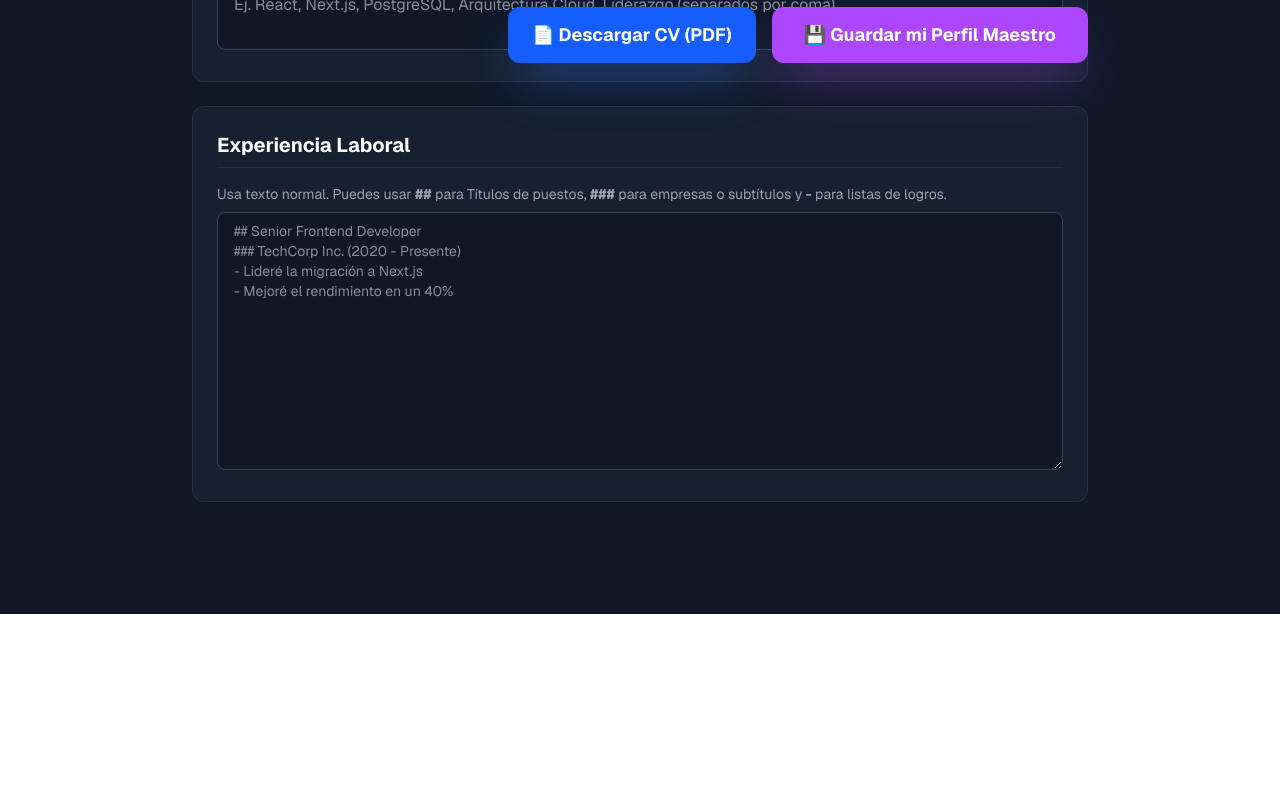
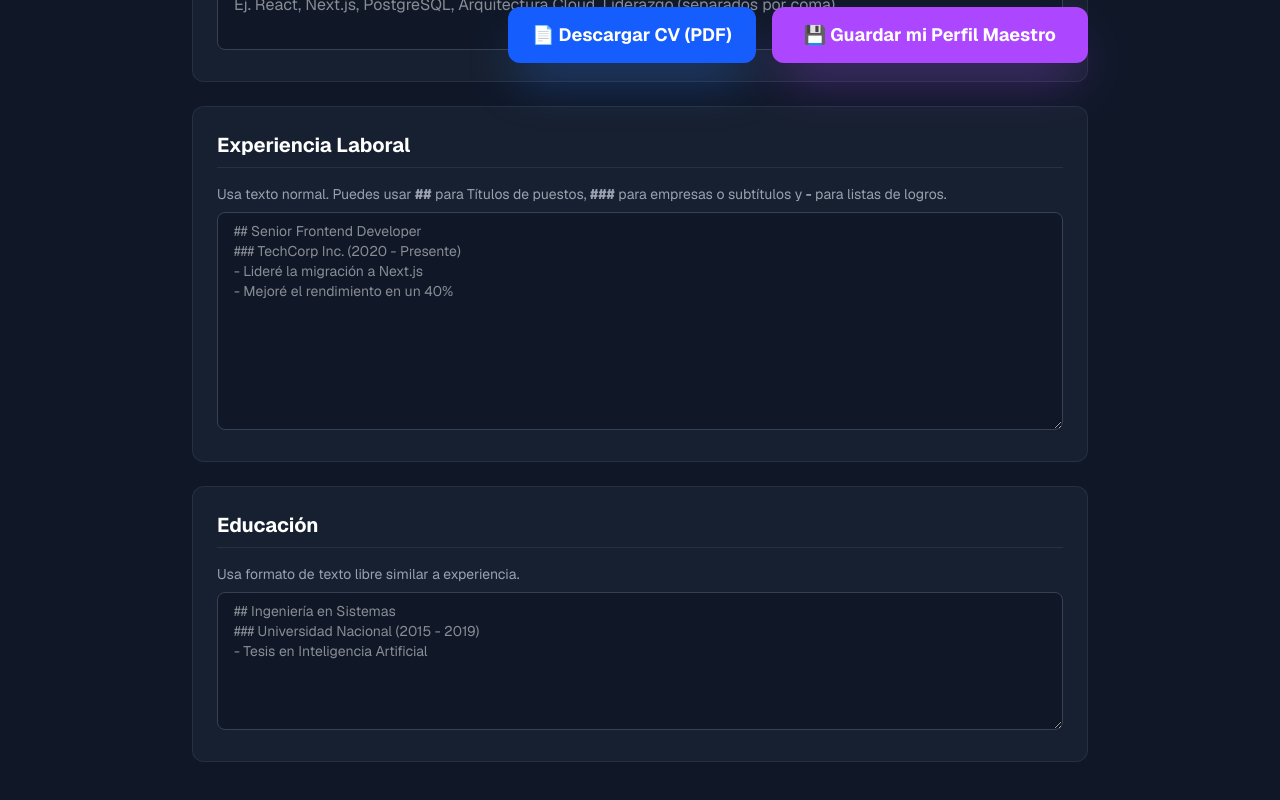
Before and after one commit to CharlyTlelo/dev-tracker-ats, a Next.js app: page /profile in a window 1280 px wide. Shown: the part 721-1521 px from the top of the page. Before the commit the page ends 1335 px from the top, so only its background shows below. Built offline with nearby package versions, Linux system fonts and the light colour scheme; no server answers; the database is empty.

Commit message:
fix: add education field back to form

```diff
--- a/src/components/ProfileForm.tsx
+++ b/src/components/ProfileForm.tsx
@@ -384,7 +384,14 @@ export default function ProfileForm() {
       <div className="bg-gray-800/50 p-6 rounded-xl border border-gray-700/50">
         <h2 className="text-xl font-bold text-white mb-4 border-b border-gray-700/50 pb-2">Experiencia Laboral</h2>
         <p className="text-sm text-gray-400 mb-2">Usa texto normal. Puedes usar <strong>##</strong> para Títulos de puestos, <strong>###</strong> para empresas o subtítulos y <strong>-</strong> para listas de logros.</p>
-        <textarea name="experience" value={formData.experience} onChange={handleChange} rows={12} className="w-full bg-gray-900 border border-gray-700 rounded-lg px-4 py-2 text-white focus:outline-none focus:border-purple-500 font-sans text-sm" placeholder="## Senior Frontend Developer&#10;### TechCorp Inc. (2020 - Presente)&#10;- Lideré la migración a Next.js&#10;- Mejoré el rendimiento en un 40%" />
+        <textarea name="experience" value={formData.experience} onChange={handleChange} rows={10} className="w-full bg-gray-900 border border-gray-700 rounded-lg px-4 py-2 text-white focus:outline-none focus:border-purple-500 font-sans text-sm" placeholder="## Senior Frontend Developer&#10;### TechCorp Inc. (2020 - Presente)&#10;- Lideré la migración a Next.js&#10;- Mejoré el rendimiento en un 40%" />
+      </div>
+
+      {/* Educación */}
+      <div className="bg-gray-800/50 p-6 rounded-xl border border-gray-700/50">
+        <h2 className="text-xl font-bold text-white mb-4 border-b border-gray-700/50 pb-2">Educación</h2>
+        <p className="text-sm text-gray-400 mb-2">Usa formato de texto libre similar a experiencia.</p>
+        <textarea name="education" value={formData.education} onChange={handleChange} rows={6} className="w-full bg-gray-900 border border-gray-700 rounded-lg px-4 py-2 text-white focus:outline-none focus:border-purple-500 font-sans text-sm" placeholder="## Ingeniería en Sistemas&#10;### Universidad Nacional (2015 - 2019)&#10;- Tesis en Inteligencia Artificial" />
       </div>
 
       {/* Botones */}
```
